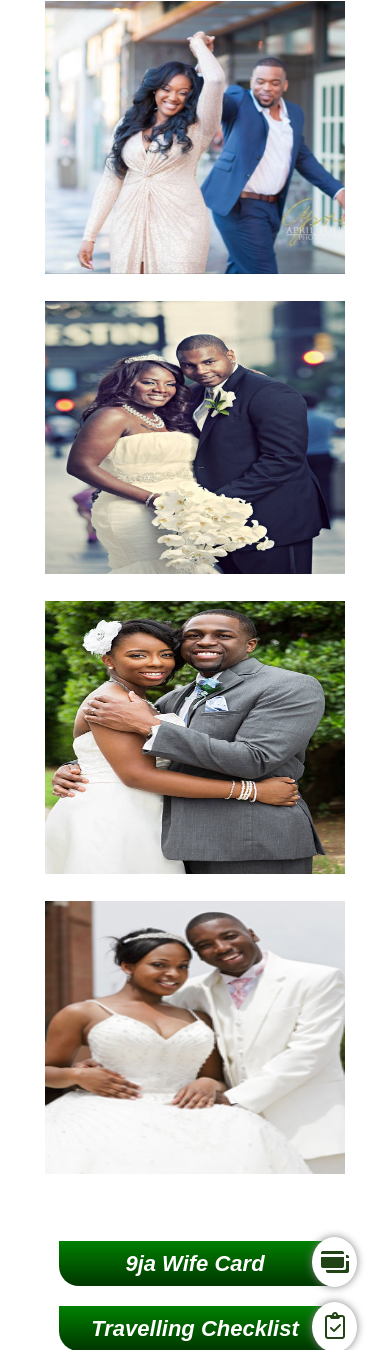
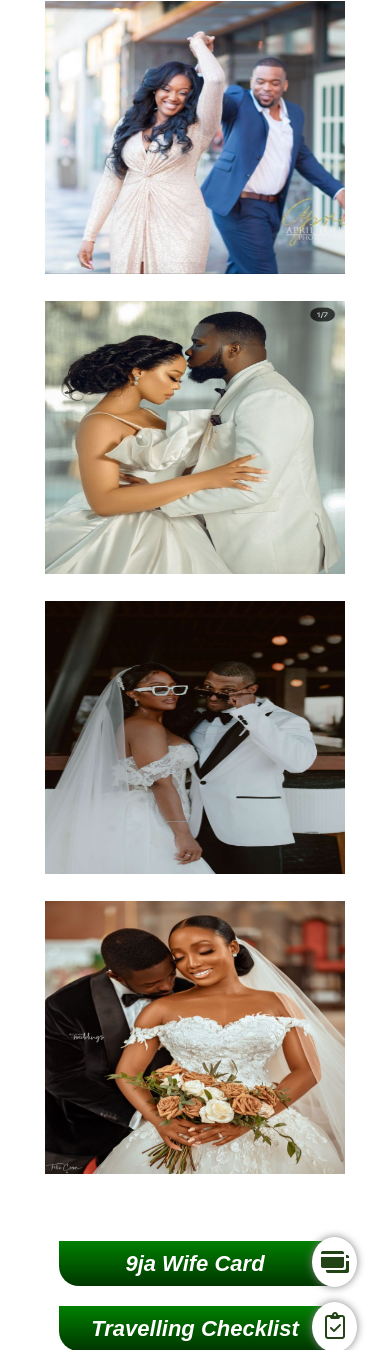
Before and after one commit to estherohiomame/9ja-wives-reign, a PHP site: page / in a window 390 px wide. Shown: the part 845-2195 px from the top of the page. Run offline with PHP 8.4, Linux system fonts and the light colour scheme.

Commit message:
Fixing The Site

```diff
--- a/9ja-wives.css
+++ b/9ja-wives.css
@@ -205,6 +205,10 @@
     font-size: 22px;
 
 }
+
+.btn:hover {
+    background-image: linear-gradient(to bottom, rgb(0, 54, 0), green);
+}
 .button {
     position: relative;
     max-width: fit-content;
--- a/index.html
+++ b/index.html
@@ -18,9 +18,9 @@
             <div class="left">
         <img src="images/couple1.jpg" alt="">
         <img src="images/couple4.jpg" alt="">
-        <img src="images/couple3.jpg" alt="">
-        <img src="images/couple2.jpg" alt="">
-        <img src="images/couple5.jpg" alt=""></div>
+        <img src="images/couple6.jpg" alt="">
+        <img src="images/couple7.jpg" alt="">
+        <img src="images/couple8.jpg" alt=""></div>
     </section>
 
     <section id="button">
```
Also changed, not shown: images/couple6.jpg (added), images/couple7.jpg (added), images/couple8.jpg (added), images/couple9.jpg (added).
